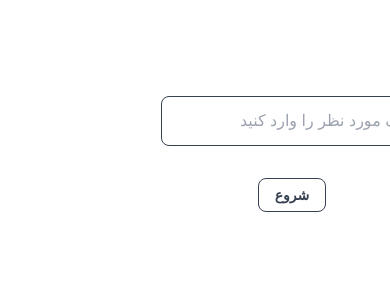
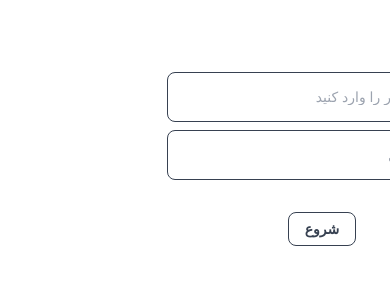
Before and after one commit to armineslami/scrapper, a Next.js app: page / in a window 390 px wide. Shown: the top 300 px of the page. Built offline with nearby package versions, Linux system fonts and the light colour scheme.

Commit message:
feat: add number of scrolls to the form

```diff
--- a/app/(root)/components/DataCard.tsx
+++ b/app/(root)/components/DataCard.tsx
@@ -6,11 +6,17 @@ import React from "react";
 const CarCard: React.FC<CarCardProps> = ({ car }) => {
   return (
     <div className="grid grid-cols-12 border border-gray-400 rounded-md ">
-      <div className="col-span-5 lg:col-span-3">
+      <div className="col-span-5 lg:col-span-3 flex justify-center items-center">
         {car.img ? (
-          <Image src={car.img} alt={car.title} width={200} height={200} />
+          <Image
+            src={car.img}
+            alt={car.title}
+            width={200}
+            height={200}
+            className="ms-4"
+          />
         ) : (
-          <div className="w-full h-full bg-gray-300 flex items-center justify-center text-gray-500">
+          <div className="w-24 h-24 ms-4 bg-gray-300 flex items-center justify-center text-gray-500">
             <Camera size={34} />
           </div>
         )}
--- a/app/(root)/components/SearchForm.tsx
+++ b/app/(root)/components/SearchForm.tsx
@@ -4,26 +4,31 @@ import React, { useRef } from "react";
 import SearchFormReset from "./SearchFormReset";
 import SearchFormProps from "@/interface/props/SearchFormProps";
 
-const SearchForm: React.FC<SearchFormProps> = ({ onSearch, onQueryChange }) => {
+const SearchForm: React.FC<SearchFormProps> = ({ onSearch }) => {
   const queryRef = useRef<HTMLInputElement>(null);
+  const scrollRef = useRef<HTMLInputElement>(null);
 
   return (
     <div className="w-full flex flex-col items-center">
       <form
         onSubmit={(e) => {
           e.preventDefault();
-          onSearch();
+          onSearch(
+            queryRef.current?.value ?? "",
+            scrollRef.current?.value ? Number(scrollRef.current.value) : 0
+          );
         }}
         className="search-form"
       >
-        <div className="search-form-input-container">
+        <div className="w-full grid grid-cols-12 gap-2">
+          <div className="search-form-input-container col-span-12 lg:col-span-10">
             <input
               name="query"
               ref={queryRef}
-            onChange={(e) => {
-              e.preventDefault();
-              onQueryChange(e.target.value);
-            }}
+              // onChange={(e) => {
+              //   e.preventDefault();
+              //   onQueryChange(e.target.value);
+              // }}
               placeholder="لینک مورد نظر را وارد کنید"
               className="search-form-input"
             />
@@ -34,11 +39,22 @@ const SearchForm: React.FC<SearchFormProps> = ({ onSearch, onQueryChange }) => {
                   onResetClick={() => {
                     if (queryRef.current) {
                       queryRef.current.value = "";
-                    onQueryChange("");
+                      // onQueryChange("");
                     }
                   }}
                 />
               )}
+            </div>
+          </div>
+
+          <div className="search-form-input-container col-span-12 lg:col-span-2">
+            <input
+              name="numberOfScrolls"
+              ref={scrollRef}
+              type="number"
+              placeholder="تعداد اسکرول"
+              className="search-form-input"
+            />
           </div>
         </div>
 
--- a/app/(root)/page.tsx
+++ b/app/(root)/page.tsx
@@ -7,12 +7,11 @@ import React, { useState } from "react";
 import CarCard from "./components/DataCard";
 
 const Home: React.FC<HomeProps> = () => {
-  const [query, setQuery] = useState("");
   const [cars, setCars] = useState<Car[]>([]);
   const [loading, setLoading] = useState(false);
   const [error, setError] = useState("");
 
-  const handleSearch = async (query: string) => {
+  const handleSearch = async (query: string, numberOfScrolls: number) => {
     setCars([]);
     setLoading(true);
     setError("");
@@ -21,7 +20,7 @@ const Home: React.FC<HomeProps> = () => {
       const response = await fetch("/api/scrape", {
         method: "POST",
         headers: { "Content-Type": "application/json" },
-        body: JSON.stringify({ query }),
+        body: JSON.stringify({ query, numberOfScrolls }),
       });
 
       const data = await response.json();
@@ -38,15 +37,21 @@ const Home: React.FC<HomeProps> = () => {
   };
 
   return (
-    <main className="p-8">
+    <main className="p-2 lg:p-8">
       <div className="flex flex-col items-center mt-8">
         <SearchForm
-          onQueryChange={setQuery}
-          onSearch={() => handleSearch(query)}
+          onSearch={(query: string, numberOfScrolls: number) =>
+            handleSearch(query, numberOfScrolls)
+          }
         />
 
         {loading && (
-          <p className="mt-16 text-lg font-bold">در حال دریافت اطلاعات ...</p>
+          <div className="space-y-8 mt-16">
+            <div className="flex justify-center">
+              <div className="w-8 h-8 border-4 border-gray-300 border-t-blue-400 rounded-full animate-spin"></div>
+            </div>
+            <p className="text-sm">در حال دریافت اطلاعات ...</p>
+          </div>
         )}
 
         {error && (
--- a/app/api/scrape/route.ts
+++ b/app/api/scrape/route.ts
@@ -4,7 +4,7 @@ import { ProtocolError } from "puppeteer";
 
 export async function POST(req: NextRequest) {
   try {
-    const { query } = await req.json();
+    const { query, numberOfScrolls } = await req.json();
 
     if (!query) {
       return NextResponse.json(
@@ -14,7 +14,7 @@ export async function POST(req: NextRequest) {
     }
 
     const scrapper = new Scrapper();
-    const cars = await scrapper.scrapeDivar(query, 20);
+    const cars = await scrapper.scrapeDivar(query, numberOfScrolls);
 
     return NextResponse.json({ cars });
   } catch (error) {
--- a/app/globals.css
+++ b/app/globals.css
@@ -30,7 +30,7 @@ body {
   }
 
   .search-form-input {
-    @apply w-full h-8 bg-transparent focus:outline-none focus:ring-0
+    @apply w-full h-8 text-sm bg-transparent focus:outline-none focus:ring-0
   }
 
   .input {
--- a/interface/props/SearchFormProps.ts
+++ b/interface/props/SearchFormProps.ts
@@ -1,6 +1,6 @@
 interface SearchFormProps {
-  onSearch: () => void;
-  onQueryChange: (query: string) => void;
+  onSearch: (query: string, numberOfScrolls: number) => void;
+  // onQueryChange: (query: string, numberOfScrolls: string) => void;
 }
 
 export default SearchFormProps;
```
Lines whose indentation alone changed are shown as unchanged.
